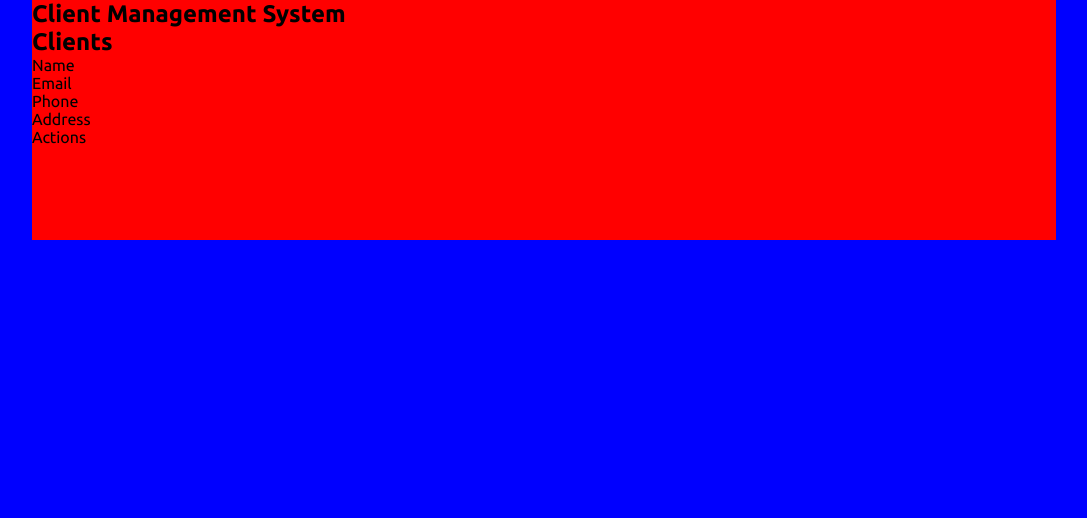
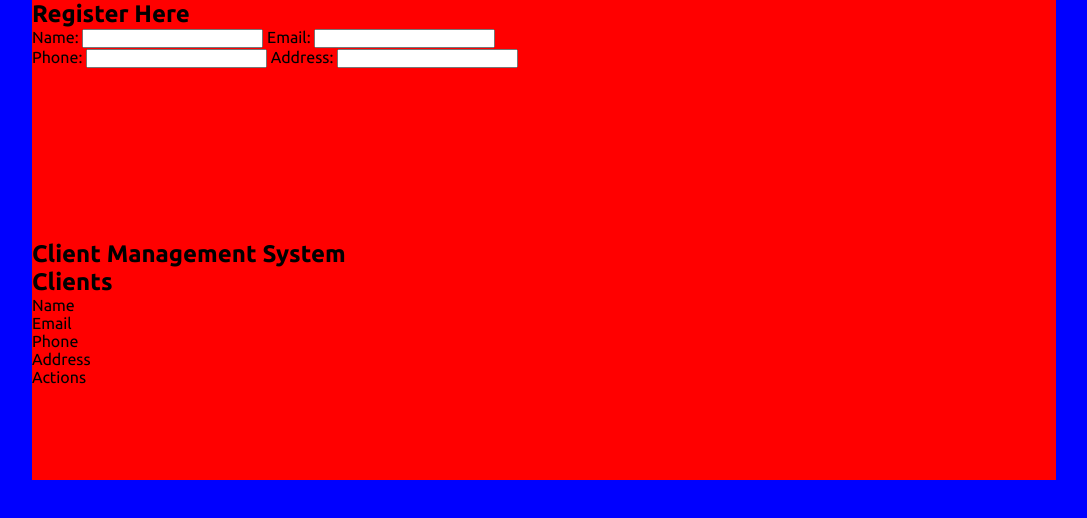
Before and after one commit to Fernando-Washington/vacation-js-journey, a plain HTML site: page cadastro-clientes/main.html in a window 1280 px wide. Shown: the whole page, without its empty margins (96-1183 px from the left). Drawn offline with Linux system fonts and the light colour scheme.

Commit message:
feat: start modal html structure

```diff
--- a/cadastro-clientes/main.html
+++ b/cadastro-clientes/main.html
@@ -11,9 +11,27 @@
 
     </header>
     <main>
-
+        <section class="modal-register">
+            <h2>Register Here</h2>
+            <form action=".">
+                <div class="form-1">
+                    <label for="name">Name:</label>
+                    <input type="text" id="name">
+                    <label for="name">Email:</label>
+                    <input type="text" id="name">
+                </div>
+                <div class="form-2">
+                <label for="name">Phone:</label>
+                <input type="text" id="name">
+                <label for="name">Address:</label>
+                <input type="text" id="name">
+                </div>
+            </form>
+        </section>
         <section>
+            <div class="title">
                 <h1>Client Management System</h1>
+            </div>
                 <h2>Clients</h2>
                 <div class="client-container">
                     <div class="client-box">
@@ -30,6 +48,7 @@
                         <p id="client-actons"></p>
                     </div>
                 </div>
+            </div>
         </section>
     </main>
     <footer>
```
Lines whose indentation alone changed are shown as unchanged.
